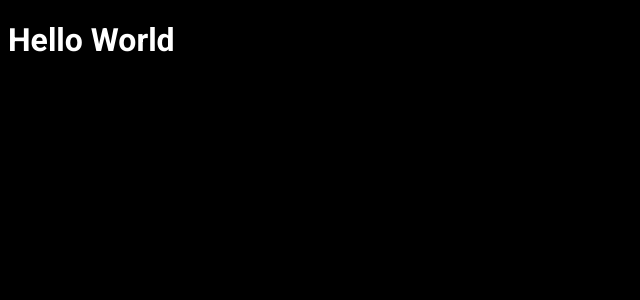
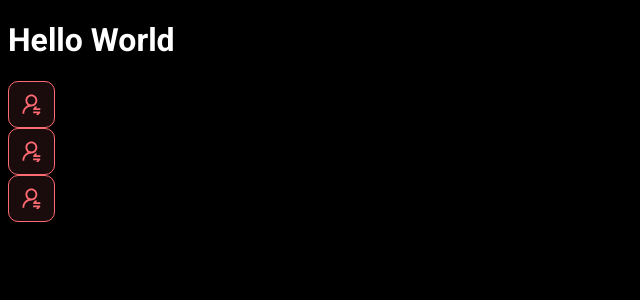
Before and after one commit to lucasmsouza24/sds-app, a React (Vite) app: page / in a window 1280 px wide. Shown: the top 300 px of the page, without its empty margins (0-640 px from the left). Built offline with nearby package versions, Linux system fonts and the light colour scheme.

Commit message:
first component

```diff
--- a/src/App.tsx
+++ b/src/App.tsx
@@ -1,6 +1,13 @@
+import NotificationButton from "./components/NotificationButton";
+
 function App() {
   return(
-    <h1>Hello World</h1>
+    <>
+      <h1>Hello World</h1>
+      <NotificationButton />
+      <NotificationButton />
+      <NotificationButton />
+    </>
   );
 }
 
--- /dev/null
+++ b/src/components/NotificationButton/index.tsx
@@ -0,0 +1,12 @@
+import "./styles.css";
+import icon from "../../assets/img/notification-icon.svg";
+
+function NotificationButton() {
+    return(
+        <div className="dsmeta-red-btn">
+            <img src={icon} alt="user icon" />
+        </div>
+    );
+}
+
+export default NotificationButton;
--- /dev/null
+++ b/src/components/NotificationButton/styles.css
@@ -0,0 +1,17 @@
+.dsmeta-red-btn {
+    height: 45px;
+    width: 45px;
+    border: 1px solid #ff6b72;
+    background: rgba(255, 107, 114, 0.1);
+    border-radius: 10px;
+
+    /* center */
+    align-items: center;
+    display: flex;
+    justify-content: center;
+    cursor: pointer;
+}
+
+.dsmeta-red-btn img {
+    width: 19px;
+}
```
Also changed, not shown: src/assets/img/notification-icon.svg (added).
